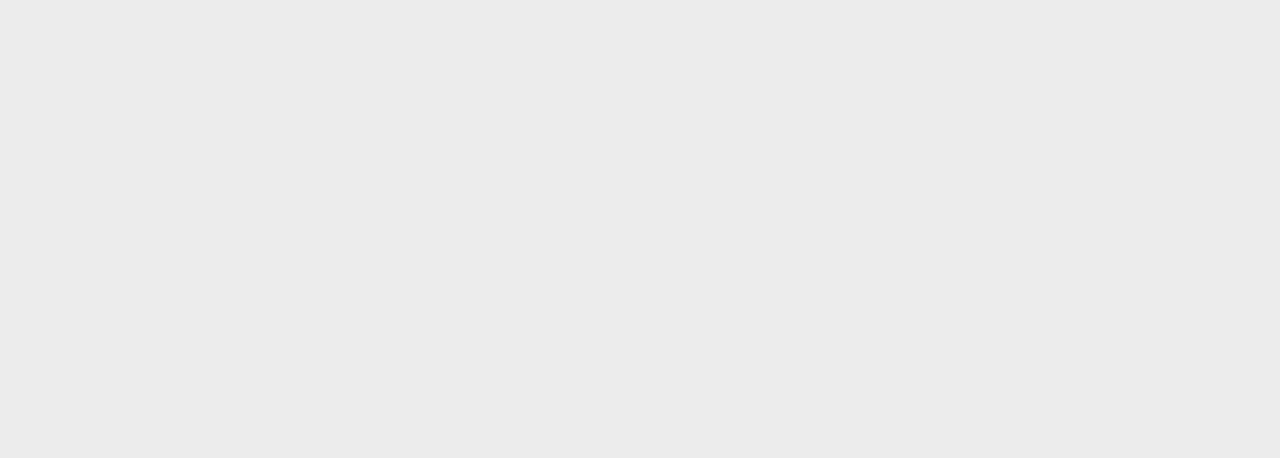
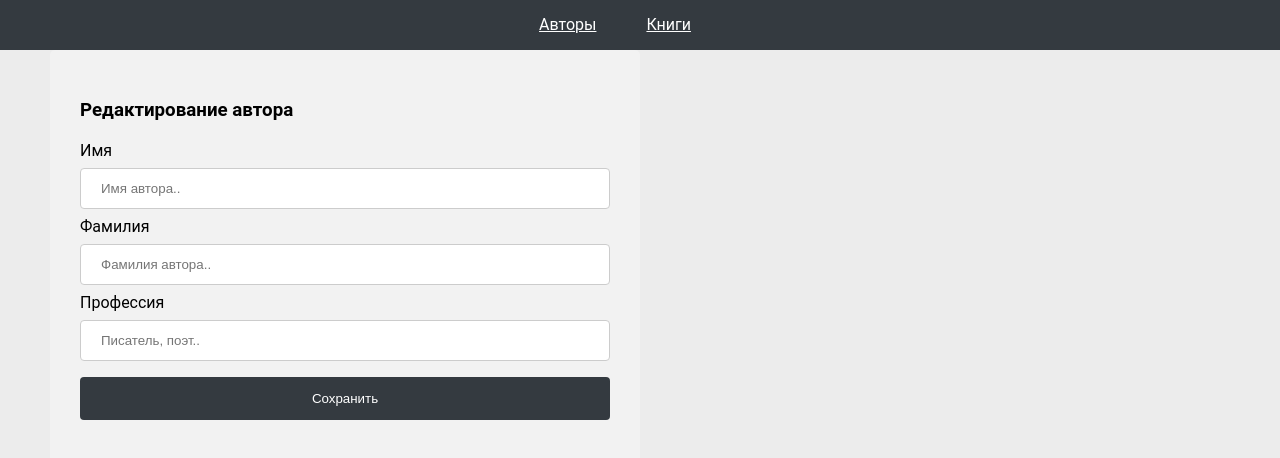
Before and after one commit to dailcoyote/book-depository, a Vue app in the folder admin/: page /admin/authors/1 in a window 1280 px wide. Shown: the top 458 px of the page. Built offline with nearby package versions, Linux system fonts and the light colour scheme; no server answers.

Commit message:
+Author: CRUD

```diff
--- /dev/null
+++ b/admin/src/components/Author.vue
@@ -0,0 +1,122 @@
+<template>
+  <div class="form-wrapper">
+    <h3>Редактирование автора</h3>
+    <form @submit.prevent="updateAuthor">
+      <label for="fname">Имя</label>
+      <input
+        type="text"
+        required
+        id="fname"
+        name="firstname"
+        v-model="author.firstname"
+        placeholder="Имя автора.."
+      />
+
+      <label for="lname">Фамилия</label>
+      <input
+        type="text"
+        required
+        id="lname"
+        name="lastname"
+        v-model="author.lastname"
+        placeholder="Фамилия автора.."
+      />
+
+      <label for="occupation">Профессия</label>
+      <input
+        type="text"
+        required
+        id="occupation"
+        name="occupation"
+        v-model="author.occupation"
+        placeholder="Писатель, поэт.."
+      />
+
+      <button id="submit-btn">Сохранить</button>
+    </form>
+  </div>
+</template>
+
+<script>
+import authorDataService from "../services/AuthorDataService";
+
+export default {
+  name: "author",
+  data() {
+    return {
+      author: {
+        id: null,
+        firstname: "",
+        lastname: "",
+        occupation: "",
+      },
+    };
+  },
+  methods: {
+    async getAuthor() {
+      try {
+        const { status, data } = await authorDataService.get(
+          this.$route.params.id
+        );
+        if (status == 200) {
+          this.author = data;
+        } else {
+          alert(status);
+        }
+      } catch (error) {
+          alert(error.message);
+      }
+    },
+    async updateAuthor() {
+      const { firstname, lastname, occupation } = this.author;
+      const data = { firstname, lastname, occupation };
+      if (firstname && lastname && occupation) {
+        try {
+          await authorDataService.update(this.$route.params.id, data);
+          this.$router.push(`/admin/authors`);
+        } catch (error) {
+          alert(error.message);
+        }
+      }
+    },
+  },
+  beforeMount() {
+    this.getAuthor();
+  },
+};
+</script>
+
+<style scoped>
+.form-wrapper {
+  padding: 30px;
+  width: 50%;
+  border-radius: 5px;
+  background-color: #f2f2f2;
+}
+
+form {
+  margin: 20px 0;
+}
+
+form input[type="text"],
+select {
+  width: 100%;
+  padding: 12px 20px;
+  margin: 8px 0;
+  display: inline-block;
+  border: 1px solid #ccc;
+  border-radius: 4px;
+  box-sizing: border-box;
+}
+
+form #submit-btn {
+  width: 100%;
+  background-color: #343a40;
+  color: white;
+  padding: 14px 20px;
+  margin: 8px 0;
+  border: none;
+  border-radius: 4px;
+  cursor: pointer;
+}
+</style>
--- a/admin/src/router/index.js
+++ b/admin/src/router/index.js
@@ -22,6 +22,11 @@ const routes = [
         component: () => import("../components/AddAuthor")
       },
       {
+        path: 'admin/authors/:id',
+        name: 'author',
+        component: () => import("../components/Author")
+      },
+      {
         path: 'admin/books',
         name: 'books',
         component: () => import("../components/BooksList")
```
Also changed, not shown: admin/src/components/AuthorForm.vue (added).
